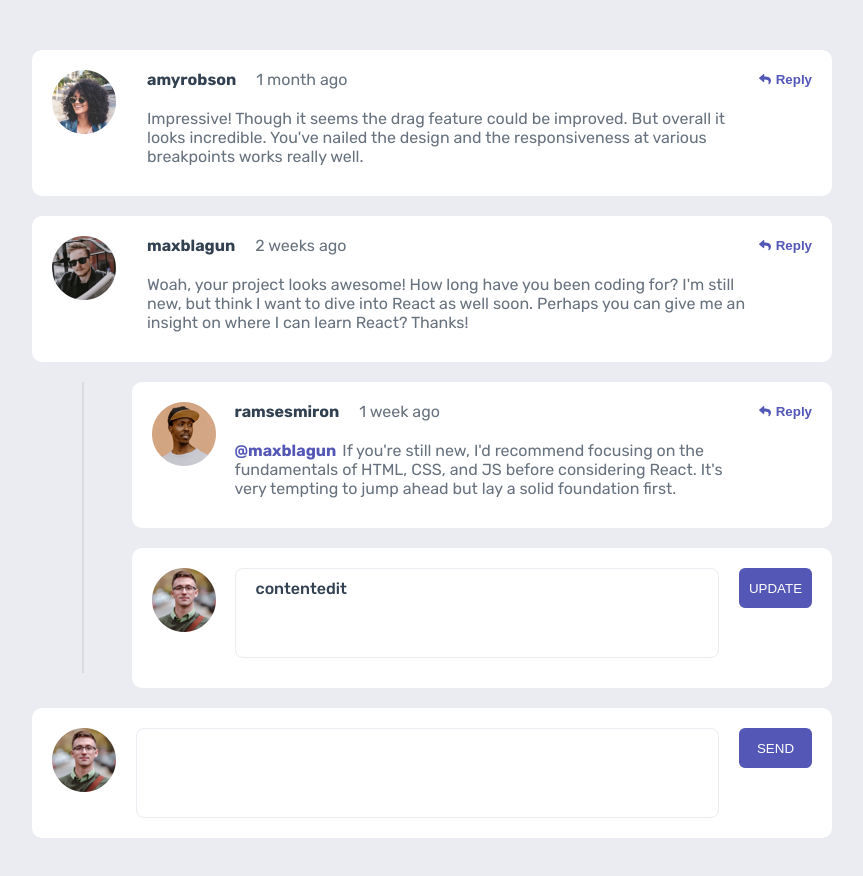
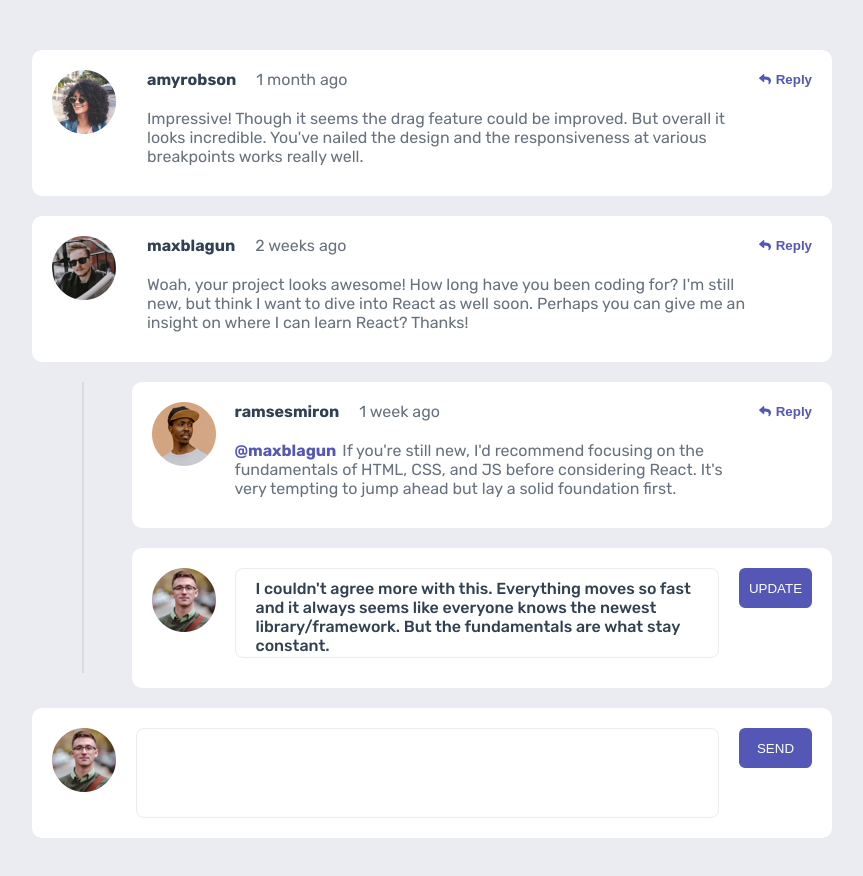
Before and after one commit to Maxim-Pv/interactive-comments, a React (Create React App) app: page / in a window 1280 px wide. Both pictures are taken after a click on the button "Edit". Shown: the top 876 px of the page, without its empty margins (208-1071 px from the left). Built offline with nearby package versions, Linux system fonts and the light colour scheme.

Commit message:
edit function comleted

```diff
--- a/src/componentsNew/CommentList.jsx
+++ b/src/componentsNew/CommentList.jsx
@@ -8,7 +8,6 @@ const CommentList = ({ comments, userName, setIsModalOpen,
   const [isReplying, setIsReplying] = useState(false);
   const [isReplyingToReply, setIsReplyingToReply] = useState(false);
 
-  const [isEditing, setIsEditing] = useState(false);
   const [editContentId, setEditContentId] = useState(null);
 
 
@@ -29,9 +28,8 @@ const CommentList = ({ comments, userName, setIsModalOpen,
   }
 
   const handleEdit = (id) => {
-    setIsEditing(true);
     setEditContentId(id);
-    // setContentToEdit(content)
+    console.log(id);
   }
 
 
@@ -77,7 +75,6 @@ const CommentList = ({ comments, userName, setIsModalOpen,
               addReplyToComment={addReplyToComment}
 
               setEditContentId={setEditContentId}
-              setIsEditing={setIsEditing}
             />
           }
 {/* Replies to comment start here */}
@@ -92,10 +89,9 @@ const CommentList = ({ comments, userName, setIsModalOpen,
                         ?
                         (editContentId === reply.id
                           ? (<ReplyTo
-                              isEditing={isEditing}
+                              comment={reply}
                               isReplying={isReplying}
                               setIsReplying={setIsReplying}
-                              setIsEditing={setIsEditing}
                               editContentId={editContentId}
                               setEditContentId={setEditContentId}
                             />)
@@ -153,6 +149,7 @@ const CommentList = ({ comments, userName, setIsModalOpen,
                 </div>
                   {replyingToReply === reply.id &&
                     <ReplyTo
+                      comment={reply}
                       commentId={comment.id}
                       commentIndex={index}
                       userName={userName}
@@ -167,11 +164,9 @@ const CommentList = ({ comments, userName, setIsModalOpen,
                       setIsReplyingToReply={setIsReplyingToReply}
                       addReplyToReply={addReplyToReply}
 
-                      setIsEditing={setIsEditing}
                       setEditContentId={setEditContentId}
                     />
                   }
-
 
               </div>
             ))}
--- a/src/componentsNew/ReplyTo.jsx
+++ b/src/componentsNew/ReplyTo.jsx
@@ -1,4 +1,4 @@
-import React, { useEffect, useState } from 'react'
+import React, { useState } from 'react'
 
 const ReplyTo = ({
   commentUserName, commentId, commentIndex,
@@ -6,17 +6,16 @@ const ReplyTo = ({
   addReplyToComment, addReplyToReply,
   isReplying, setIsReplying,
   isReplyingToReply, setIsReplyingToReply,
-  isEditing, setIsEditing,
   editContentId, setEditContentId,
-  contentToEdit, setContentToEdit,
-  toEditContent }) => {
+  comment }) => {
 
   const [commentUserReply, setCommentUserReply] = useState(commentUserName ? `@${commentUserName}, `: '' );
-  const [editContent, setEditContent] = useState('contentedit');
+  const [editContent, setEditContent] = useState(comment ? comment.content : '');
 
   const handleChange = (event) => {
     setCommentUserReply(event.target.value);
   };
+
 
   const handleSubmit = () => {
     if (commentUserReply.trim() ===  `@${commentUserName}, `.trim() ||
@@ -51,8 +50,7 @@ const ReplyTo = ({
     setCommentUserReply(commentUserReply.substring(`@${commentUserName}, `.length))
     setEditContentId(null)
     setEditContent(commentUserReply)
-    setIsEditing(false)
-    // setCommentUserReply(commentUserName ? `@${commentUserName}, `: '')
+
   }
 
   const handleUpdate = () => {
@@ -62,8 +60,7 @@ const ReplyTo = ({
     console.log('handleUpdate');
   }
 
-  console.log(editContent + ' edit');
-  console.log(commentUserReply + '  ReplyTo commentUserReply ');
+
   return (
     <div>
       {(isReplying || isReplyingToReply) &&
@@ -79,7 +76,7 @@ const ReplyTo = ({
           </button>
         </div>)
       }
-      {isEditing &&
+      {editContentId &&
         <div className="currentUser-content update-content">
           <textarea
             className="currentUser-text editedText"
@@ -98,5 +95,3 @@ const ReplyTo = ({
 }
 
 export default ReplyTo
-
-// пропадает ответ при попытке редактировать
```
